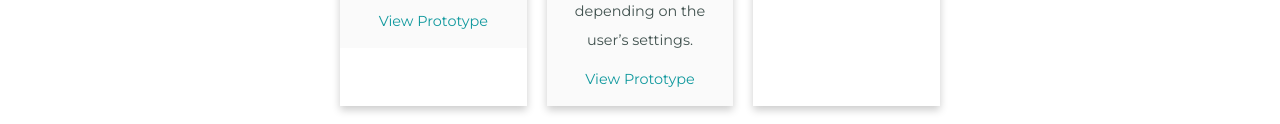
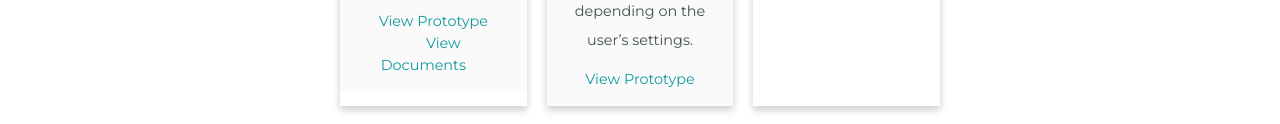
Before and after one commit to nguyenn8/portfolio, a plain HTML site: page index.html in a window 1280 px wide. Shown: the part 3377-3501 px from the top of the page. Drawn offline with Linux system fonts and the light colour scheme.

Commit message:
included document link

```diff
--- a/index.html
+++ b/index.html
@@ -164,6 +164,7 @@ movie suggestion by filtering to their preferences based on language and genre.<
             <h2 class="header">Pet Tracker App Prototype</h2>
             <p>Created and assisted in the design for a mobile app interface that targets pet owners to be able to create profiles for their pets to input important information that can be utilized in a medical setting. </p>
             <a class="art-github-link" href="https://www.figma.com/proto/DbthtOe0OiZ35vk9HOXfis/Pet-Tracker---FINAL?node-id=347%3A221&scaling=scale-down&page-id=308%3A1776&starting-point-node-id=347%3A221">View Prototype</a>
+            <a class="art-github-link" href="https://drive.google.com/drive/folders/1Q6iYA_QcfVwusBgGr5zU5U5w5mt91bs9?usp=sharing">View Documents</a>
           </div>
         </div>
 
```
